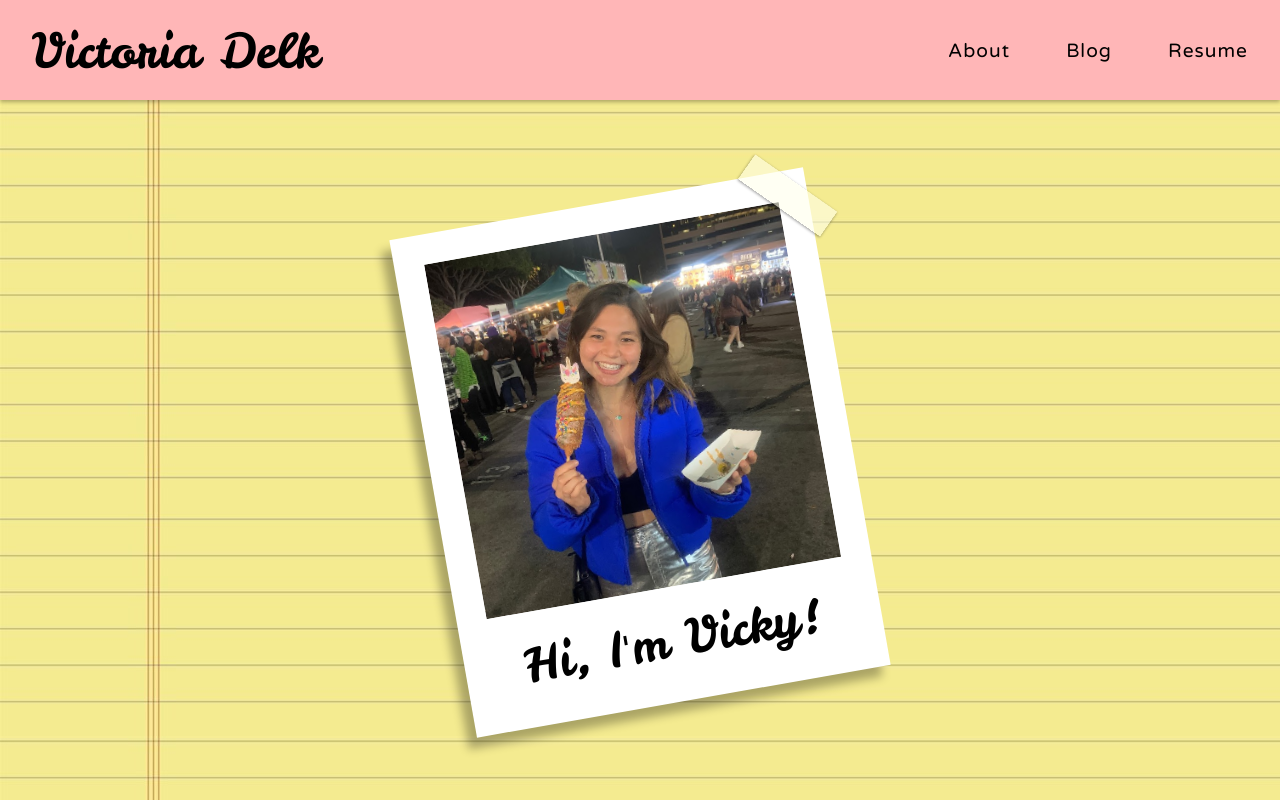
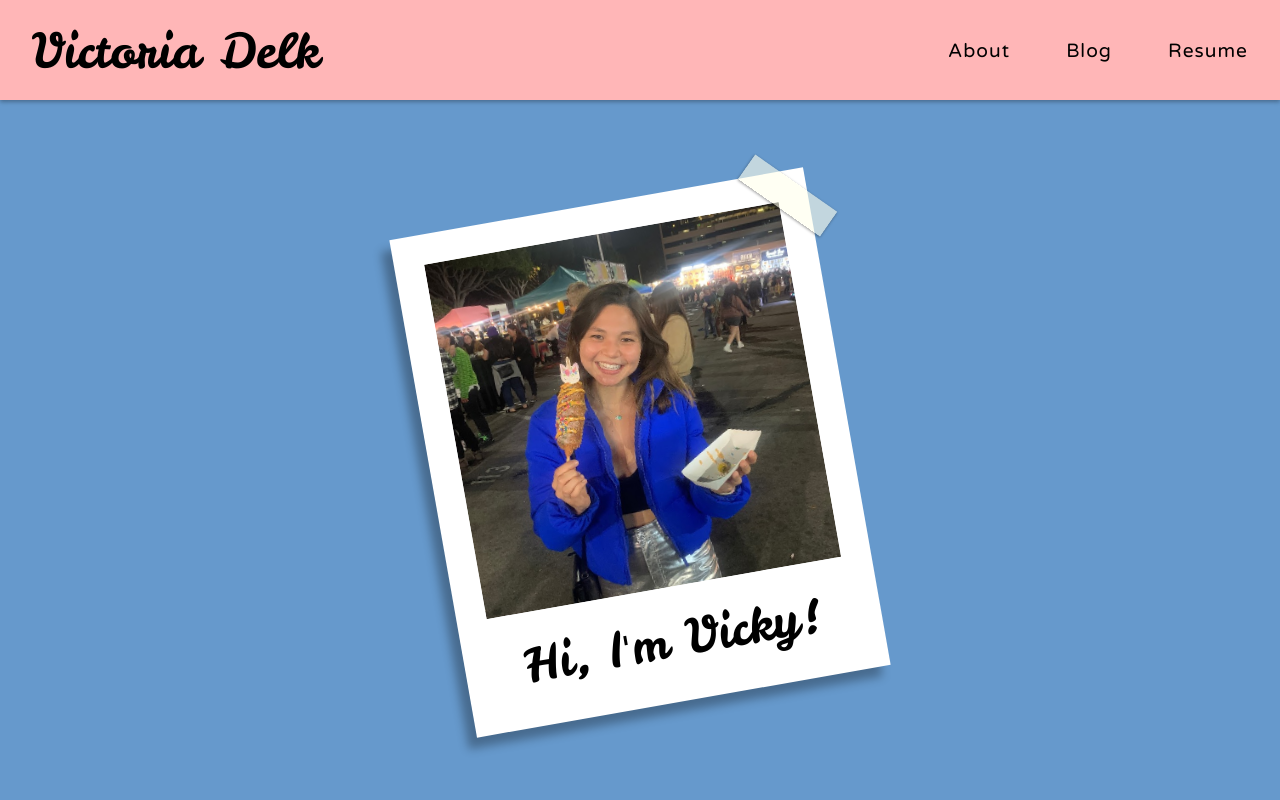
Before and after one commit to czhangy/VickyDelk, a Next.js app: page / in a window 1280 px wide. Built offline with nearby package versions, Linux system fonts and the light colour scheme; no server answers; the database is empty.

Commit message:
re theme

```diff
--- a/src/styles/Blog/Blog.module.scss
+++ b/src/styles/Blog/Blog.module.scss
@@ -23,6 +23,8 @@
         #page-num {
             font-family: constants.$accent-font;
             font-size: 2rem;
+            color: constants.$accent-color;
+            text-shadow: 2px 2px black;
         }
 
         #control-buttons {
--- a/src/styles/Home/Home.module.scss
+++ b/src/styles/Home/Home.module.scss
@@ -25,6 +25,8 @@
             font-size: 2rem;
             letter-spacing: 2px;
             margin-bottom: 2rem;
+            color: constants.$accent-color;
+            text-shadow: 2px 2px black;
         }
 
         .recent-post {
--- a/src/styles/_constants.scss
+++ b/src/styles/_constants.scss
@@ -3,6 +3,7 @@ $main-font: "Varela Round", sans-serif;
 $accent-font: "Leckerli One", cursive;
 
 // Color themes
+$main-color: #6699cc;
 $accent-color: #ffb6b7;
 
 // Page sizing
--- a/src/styles/globals.scss
+++ b/src/styles/globals.scss
@@ -6,9 +6,12 @@ body {
     height: 100%;
     padding: 0;
     margin: 0;
-    background-image: url("/images/notebook-bg.jpg");
-    background-size: 100vw;
+    background: constants.$accent-color;
     overflow-x: hidden;
+}
+
+#app {
+    background: constants.$main-color;
 }
 
 a {
```
Also changed, not shown: 1 other file (tests, documents, lock files or other folders).
